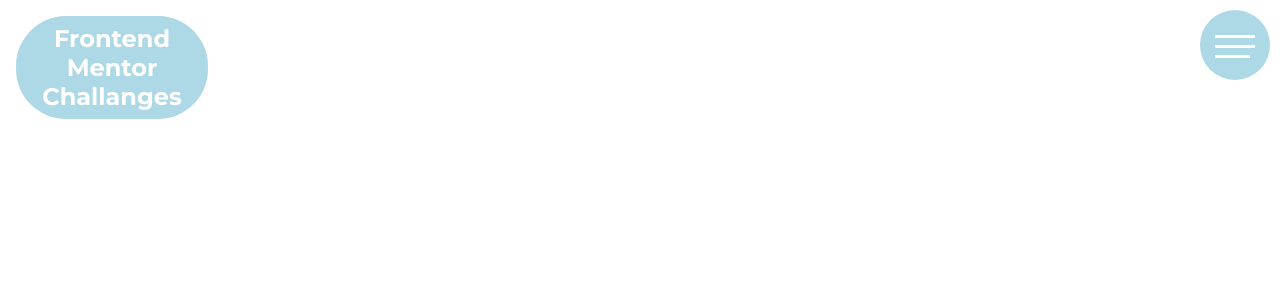
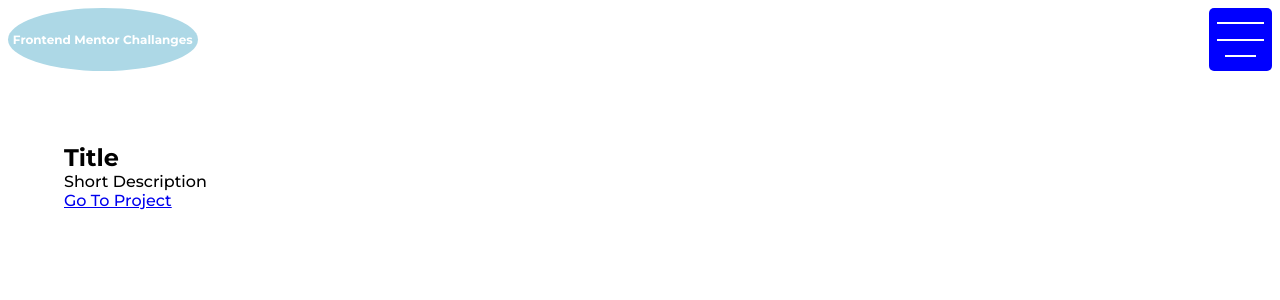
Before and after one commit to alexanderivanov2/Frontend-Mentor-Challanges, a React (Create React App) app in the folder frontend-mentor/: page / in a window 1280 px wide. Shown: the top 300 px of the page. Built offline with nearby package versions, Linux system fonts and the light colour scheme.

Commit message:
refactor navbar

```diff
--- a/frontend-mentor/public/index.html
+++ b/frontend-mentor/public/index.html
@@ -4,6 +4,7 @@
     <meta charset="utf-8" />
     <link rel="icon" href="%PUBLIC_URL%/favicon.ico" />
     <meta name="viewport" content="width=device-width, initial-scale=1" />
+    <meta name="viewport" content="width=device-width">
     <meta name="theme-color" content="#000000" />
     <meta
       name="description"
--- a/frontend-mentor/src/App.js
+++ b/frontend-mentor/src/App.js
@@ -8,15 +8,20 @@ import ProductPreviewCard from "./components/newbieSection/productPreviewCard/Pr
 function App() {
     const [screenWidth, setScreenWidth] = useState(window.innerWidth);
 
-    window.addEventListener('resize', (e) => {
-        setScreenWidth(window.innerWidth);
-    });
+    useEffect(() => {
+        window.addEventListener('resize', (e) => {
+            setScreenWidth(window.innerWidth);
+        });
+
+        return window.removeEventListener('resize', this);
+    }, [window.innerWidth]);
+
 
     return (
         <BrowserRouter>
             <Header screenWidth={screenWidth}/>
             <Routes>
-                <Route path="/"/>
+                <Route path="/" element={<NewbieSection screenWidth={screenWidth}/>}/>
                 <Route path='/newbie' element={<NewbieSection screenWidth={screenWidth}/>}/>
                 <Route path='/newbie/project-one' element={<ProductPreviewCard screenWidth={screenWidth}/>}/>
             </Routes>
--- a/frontend-mentor/src/components/header/Header.js
+++ b/frontend-mentor/src/components/header/Header.js
@@ -15,35 +15,35 @@ function Header({screenWidth}) {
     }, [screenWidth])
 
     const onBurgerMenuClick = (e) => {
+        console.log(window.screen.width);
         const result = menuOpen ? false : true;
         setMenuOpen(result);
     }
     return (
         <>
             <header className={styles.headerNavigation}>
+                <section className={styles.navigationBar}>
+                    <article className={styles.navigationBar__titleBox}>
+                        <h2>{device === 'mobile' ? 'FMC' : 'Frontend Mentor Challanges'}</h2>
+                    </article>
+
+                    <div className={styles.navigationBar__burger} onClick={onBurgerMenuClick}>
+                        <div className={styles.navigationBar__burger__line}></div>
+                    </div>
+                </section>
+
                 {menuOpen
-                    ?
-                        <section className={styles.headerNavigation__box}>
-                            <nav className={styles.headerNavigation__navigationBox}>
-                                <ul className={styles.headerNavigation__navigation}>
-                                    <li className={styles.headerNavigation__navigation__item}><Link to='newbie'>Newbie</Link></li>
-                                    <li className={styles.headerNavigation__navigation__item}><Link to='junior'>Junior</Link></li>
-                                    <li className={styles.headerNavigation__navigation__item}>Intermediate</li>
-                                    <li className={styles.headerNavigation__navigation__item}>Advanced</li>
-                                    <li className={styles.headerNavigation__navigation__item}>Guru</li>
-                                </ul>
-                            </nav>
-                        </section>
-                    :
-                    <>
-                        <article className={styles.headerNavigation__titleBox}>
-                            <h2>{device === 'mobile' ? 'FMC' : 'Frontend Mentor Challanges'}</h2>
-                        </article>
-                    </>
+                    &&
+                    <nav className={styles.headerNavigation__navigationBox}>
+                        <ul className={styles.headerNavigation__navigationBox__navigation}>
+                            <li className={styles.headerNavigation__navigationBox__item}><Link to='newbie'>Newbie</Link></li>
+                            <li className={styles.headerNavigation__navigationBox__item}><Link to='junior'>Junior</Link></li>
+                            <li className={styles.headerNavigation__navigationBox__item}><Link to='intermediate'>Intermediate</Link></li>
+                            <li className={styles.headerNavigation__navigationBox__item}><Link to='advanced'>Advanced</Link></li>
+                            <li className={styles.headerNavigation__navigationBox__item}><Link to='guru'>Guru</Link></li>
+                        </ul>
+                    </nav>
                 }
-                <div className={styles.headerNavigation__burger} onClick={onBurgerMenuClick}>
-                    <span className={styles.headerNavigation__burger__line}></span>
-                </div>
          </header>
         </>
     );
--- a/frontend-mentor/src/components/header/Header.module.css
+++ b/frontend-mentor/src/components/header/Header.module.css
@@ -4,106 +4,87 @@
   padding: 0;
 }
 
-.headerNavigation {
+.headerNavigation__navigationBox {
+  width: 100%;
+  background-color: lightblue;
+  border-radius: 5px;
+  padding: 1rem 0.5rem;
+  margin: 0 auto;
+}
+.headerNavigation__navigationBox__navigation {
+  width: 100%;
+  list-style-type: none;
+  display: flex;
+  flex-direction: column;
+  align-items: flex-start;
+  padding-left: 1em;
+}
+.headerNavigation__navigationBox__item {
+  padding: 0.5em 0.2em;
   color: white;
-  position: fixed;
-  z-index: 100;
-  width: 100%;
+  border-radius: 5px;
 }
-.headerNavigation__titleBox {
-  background-color: lightblue;
-  width: 15%;
-  text-align: center;
-  border-radius: 50px;
-  margin-top: 1rem;
-  margin-left: 1rem;
-  padding: 0.5rem 1rem;
-  overflow: hidden;
-}
-.headerNavigation__burger {
-  background-color: lightblue;
-  width: 70px;
-  height: 70px;
-  border-radius: 50px;
-  position: absolute;
-  z-index: 10;
-  top: 10px;
-  right: 10px;
-  cursor: pointer;
-}
-.headerNavigation__burger__line {
-  width: 40px;
-  height: 3px;
-  position: absolute;
-  z-index: 50;
-  background-color: white;
-  top: 50%;
-  left: 15px;
-}
-.headerNavigation__burger__line::before {
-  content: "";
-  width: 40px;
-  height: 3px;
-  position: absolute;
-  z-index: 50;
-  background-color: white;
-  top: -10px;
-}
-.headerNavigation__burger__line::after {
-  content: "";
-  width: 35px;
-  height: 3px;
-  background-color: white;
-  z-index: 50;
-  position: absolute;
-  top: 10px;
-}
-.headerNavigation__box {
-  width: 80%;
-  margin: 10px auto;
-  border-radius: 50px;
-  display: flex;
-  justify-content: center;
-  background-color: lightblue;
-}
-.headerNavigation__navigationBox {
-  width: 50%;
-}
-.headerNavigation__navigation {
-  display: flex;
-  flex-wrap: wrap;
-  justify-content: end;
-  list-style-type: none;
-  gap: 1rem;
-}
-.headerNavigation__navigation__item {
-  flex: 1 1 0px;
-  font-size: 1.2rem;
-  font-weight: 500;
-  cursor: pointer;
-  text-align: center;
-}
-.headerNavigation__navigation__item a {
-  padding: 0.5rem 1rem;
+.headerNavigation__navigationBox__item a {
   text-decoration: none;
   color: white;
 }
-.headerNavigation__navigation__item .active {
-  color: red;
-}
-.headerNavigation__navigation__item a:hover {
-  border-radius: 5px;
-  color: black;
-  background-color: white;
+.headerNavigation__navigationBox__item:hover {
+  background-color: black;
 }
 
-@media screen and (max-width: 600px) {
-  .headerNavigation__titleBox h2 {
-    font-size: 0.75rem;
+.navigationBar {
+  width: 100%;
+  display: flex;
+  justify-content: space-between;
+  padding: 0.5rem;
+}
+.navigationBar__titleBox {
+  border: none;
+  background-color: lightblue;
+  color: white;
+  border-radius: 50%;
+  width: 15%;
+  overflow: hidden;
+  font-size: 0.5em;
+  display: flex;
+  justify-content: center;
+  align-items: center;
+  text-align: center;
+}
+.navigationBar__burger {
+  width: 10%;
+  aspect-ratio: 1/1;
+  background-color: lightblue;
+  border-radius: 5px;
+  display: flex;
+  flex-direction: column;
+  justify-content: space-evenly;
+  align-items: center;
+}
+.navigationBar__burger__line {
+  border: 1px solid white;
+  width: 75%;
+}
+.navigationBar__burger::before {
+  content: "";
+  border: 1px solid white;
+  width: 75%;
+}
+.navigationBar__burger::after {
+  content: "";
+  border: 1px solid white;
+  width: 50%;
+}
+
+@media screen and (min-width: 800px) and (max-width: 999px) {
+  .navigationBar__burger {
+    background-color: red;
+    border: 3px solid orange;
   }
 }
-@media screen and (max-width: 875px) {
-  .headerNavigation__titleBox h2 {
-    font-size: 0.75rem;
+@media screen and (min-width: 1000px) {
+  .navigationBar__burger {
+    background-color: blue;
+    width: 5%;
   }
 }/*# sourceMappingURL=Header.module.css.map */
--- a/frontend-mentor/src/components/header/Header.module.scss
+++ b/frontend-mentor/src/components/header/Header.module.scss
@@ -1,132 +1,2 @@
-@import 'variables';
-
-*, *::before, ::after {
-    box-sizing: border-box;
-    margin: 0;
-    padding: 0;
-}
-
-.headerNavigation {
-    color: $secondary-color;
-    position: fixed;
-    z-index: 100;
-    width: 100%;
-
-    &__titleBox {
-        background-color: $primary-color;
-        width: 15%;
-        text-align: center;
-        border-radius: 50px;
-        margin-top: 1rem;
-        margin-left: 1rem;
-        padding: 0.5rem 1rem;
-        overflow: hidden;
-    }
-
-    &__burger {
-        background-color: $primary-color;
-        width: 70px;
-        height: 70px;
-        border-radius: 50px;
-        position: absolute;
-        z-index: 10;
-        top: 10px;
-        right: 10px;
-        cursor: pointer;
-
-        &__line {
-            width: 40px;
-            height: 3px;
-            position: absolute;
-            z-index: 50;
-            background-color: white;
-            top: 50%;
-            left: 15px;
-        }
-
-        &__line::before {
-            content: '';
-            width: 40px;
-            height: 3px;
-            position: absolute;
-            z-index: 50;
-            background-color: white;
-            top: -10px;
-        }
-
-        &__line::after {
-            content: '';
-            width: 35px;
-            height: 3px;
-            background-color: white;
-            z-index: 50;
-            position: absolute;
-            top: 10px;
-        }
-    }
-
-    &__box {
-        width: 80%;
-        margin: 10px auto;
-        border-radius: 50px;
-        display: flex;
-        justify-content: center;
-        background-color: $primary-color;
-    }
-
-    &__navigationBox {
-        width: 50%;
-    }
-
-    &__navigation {
-        display: flex;
-        flex-wrap: wrap;
-        justify-content: end;
-        list-style-type: none;
-        gap: 1rem;
-
-        &__item {
-            flex: 1 1 0px;
-            font-size: 1.2rem;
-            font-weight: 500;
-            cursor: pointer;
-            text-align: center;
-
-            a {
-                padding: 0.5rem 1rem;
-                text-decoration: none;
-                color: $secondary-color;
-            }
-
-            .active {
-                color: red;
-            }
-
-            a:hover {
-                border-radius: 5px;
-                color: black;
-                background-color: $secondary-color;
-            }
-        }
-    }
-}
-
-@media screen and (max-width:600px) {
-    .headerNavigation {
-        &__titleBox {
-            h2 {
-                font-size: 0.75rem;
-            }
-        }
-    }
-}
-
-@media screen and (max-width:875px) {
-    .headerNavigation {
-        &__titleBox {
-            h2 {
-                font-size: 0.75rem;
-            }
-        }
-    }
-}
+@import 'main';
+@import 'responsive';
--- /dev/null
+++ b/frontend-mentor/src/components/header/_main.scss
@@ -0,0 +1,92 @@
+@import 'variables';
+
+*, *::before, ::after {
+    box-sizing: border-box;
+    margin: 0;
+    padding: 0;
+}
+
+.headerNavigation {
+    &__navigationBox {
+        width: 100%;
+        background-color: lightblue;
+        border-radius: 5px;
+        padding: 1rem 0.5rem;
+        margin: 0 auto;
+
+        &__navigation {
+            width: 100%;
+            list-style-type: none;
+            display: flex;
+            flex-direction: column;
+            align-items: flex-start;
+            padding-left: 1em;
+
+        }
+
+        &__item {
+            padding: 0.5em 0.2em;
+            color: white;
+            border-radius: 5px;
+            a {
+                text-decoration: none;
+                color: white
+            }
+
+            &:hover {
+                background-color: black;
+
+            }
+        }
+    }
+}
+
+.navigationBar {
+    width: 100%;
+    display: flex;
+    justify-content: space-between;
+    padding: 0.5rem;
+
+    &__titleBox {
+        border: none;
+        background-color: $primary-color;
+        color: white;
+        border-radius: 50%;
+        width: 15%;
+        overflow: hidden;
+        font-size: 0.5em;
+        display: flex;
+        justify-content: center;
+        align-items: center;
+        text-align: center;
+    }
+
+    &__burger {
+        width: 10%;
+        aspect-ratio: 1/1;
+        background-color: $primary-color;
+        border-radius: 5px;
+        display: flex;
+        flex-direction: column;
+        justify-content: space-evenly;
+        align-items: center;
+
+
+        &__line {
+            border: 1px solid white;
+            width: 75%;
+        }
+
+        &::before {
+            content: '';
+            border: 1px solid white;
+            width: 75%;
+        }
+
+        &::after {
+            content: '';
+            border: 1px solid white;
+            width: 50%;
+        }
+    }
+}
--- /dev/null
+++ b/frontend-mentor/src/components/header/_responsive.scss
@@ -0,0 +1,32 @@
+@media screen and (min-width: 800px) and (max-width: 999px){
+    .navigationBar {
+
+        // &__titleBox {
+        //     width: 20%;
+        // }
+
+        &__burger {
+            background-color: red;
+            border: 3px solid orange;
+        }
+    }
+}
+
+@media screen and (min-width: 1000px) {
+    .navigationBar {
+        &__burger {
+            background-color: blue;
+            width: 5%;
+        }
+    }
+}
+
+// @media (min-width: 1900px) {
+//     .navigationBar {
+//         &__burger {
+//             background-color: orange;
+//             border: 3px solid red;
+//             // width: 2%;
+//         }
+//     }
+// }
```
Also changed, not shown: 1 other file (tests, documents, lock files or other folders).
